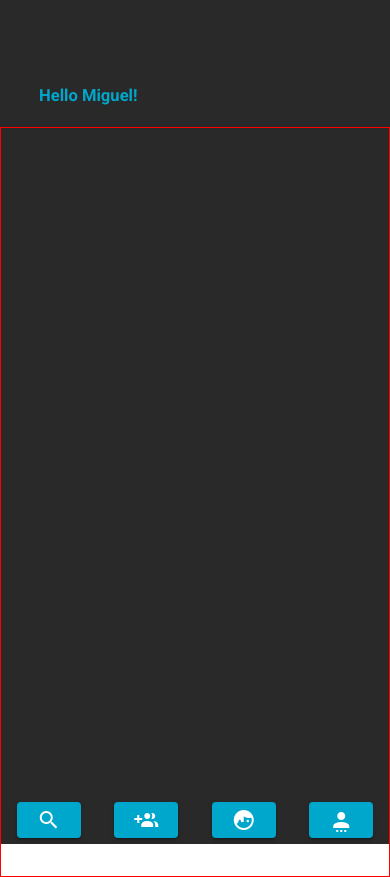
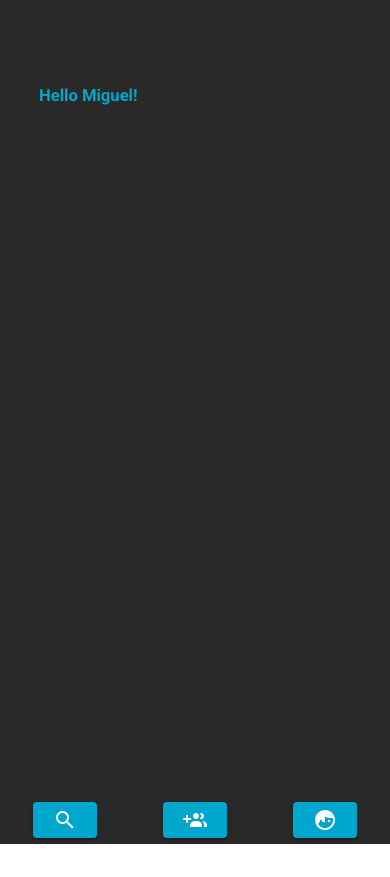
Before and after one commit to Miguel22247/MatchGame, a Vue app: page /home in a window 390 px wide. After the commit the page ends 844 px from the top, so only its background shows below. Built offline with nearby package versions, Linux system fonts and the light colour scheme; what vue-google-oauth2 would draw is missing.

Commit message:
delete one of the buttons and the debugging

```diff
--- a/src/views/Homepage.vue
+++ b/src/views/Homepage.vue
@@ -30,11 +30,6 @@
 					<router-link to="/profile">
 						<v-btn color="#00A7CC">
 							<v-icon color="#ffffff">mdi-face-man-profile</v-icon>
-						</v-btn>
-					</router-link>
-					<router-link to="/settings">
-						<v-btn color="#00A7CC">
-							<v-icon color="#ffffff">mdi-account-settings</v-icon>
 						</v-btn>
 					</router-link>
 				</v-row>
@@ -101,9 +96,7 @@
 		top: 95%;
 	}
 	.display-info {
-		border: 1px solid red;
 		width: 100%;
-		height: 750px;
 		position: absolute;
 		top:15%;
 	}
```
